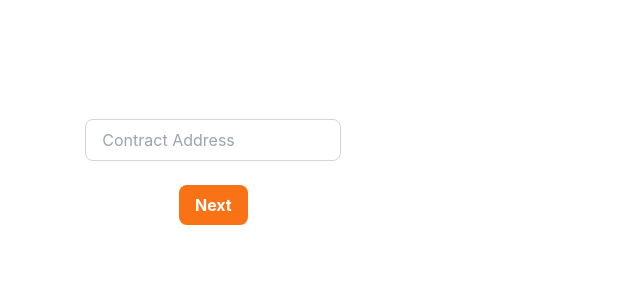
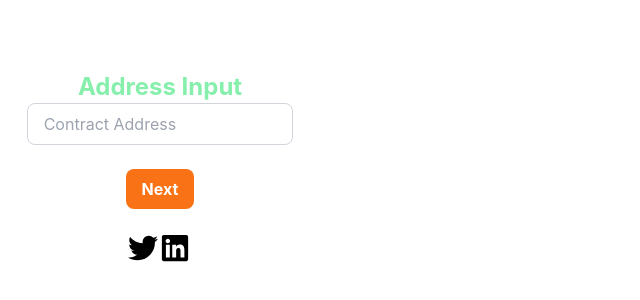
Before and after one commit to WYTANA/smart-contract-event-listener, a Next.js app: page / in a window 1280 px wide. Shown: the part 228-528 px from the top of the page, without its empty margins (0-640 px from the left). Built offline with nearby package versions, Linux system fonts and the light colour scheme.

Commit message:
Update styles and add socials

```diff
--- a/package.json
+++ b/package.json
@@ -13,7 +13,8 @@
     "init": "^0.1.2",
     "next": "12.3.1",
     "react": "18.2.0",
-    "react-dom": "18.2.0"
+    "react-dom": "18.2.0",
+    "react-icons": "^4.7.1"
   },
   "devDependencies": {
     "autoprefixer": "^10.4.12",
--- a/pages/api/getABI.js
+++ b/pages/api/getABI.js
@@ -16,6 +16,4 @@ export default function handler(req, res) {
     .finally(() => {
       res.end()
     })
-
-  // res.status(200).json({ name: "John Doe" })
 }
--- a/pages/index.js
+++ b/pages/index.js
@@ -1,4 +1,7 @@
 import { useState } from "react"
+import { FaTwitter, FaLinkedin } from "react-icons/fa"
+
+import "../styles/Home.module.css"
 
 const Index = () => {
   const [contractAddress, setContractAddress] = useState("")
@@ -8,7 +11,6 @@ const Index = () => {
 
   const submitContractAddress = (e) => {
     e.preventDefault()
-    console.log(contractAddress)
 
     fetch("/api/getABI", {
       method: "POST",
@@ -32,14 +34,17 @@ const Index = () => {
   const createListener = (e) => {
     e.preventDefault()
 
-    console.log(events[selectedEvent])
+    console.log("Events: ", events[selectedEvent])
   }
 
   return (
-    <div className="grid grid-cols-3">
-      <div className="flex flex-col items-center justify-center h-screen">
+    <div className="grid grid-cols-4">
+      <div className="flex flex-col items-center justify-center h-screen col-span-1">
+        <div className="font-bold text-2xl text-green-300">Address Input</div>
+        <span className="text-purple-300">{contractAddress}</span>
+
         <input
-          className="bg-white focus:outline-none focus:shadow-outline border border-gray-300 rounded-lg py-2 px-4 block w-3/5 appearance-none leading-normal"
+          className="bg-white focus:outline-none focus:shadow-outline border border-gray-300 rounded-lg py-2 px-4 block w-10/12 appearance-none leading-normal text-black"
           type="text"
           placeholder="Contract Address"
           onChange={(e) => setContractAddress(e.target.value)}
@@ -51,11 +56,30 @@ const Index = () => {
         >
           Next
         </button>
+        <br />
+        <div className="w-1/5 flex flex-row justify-between items-center text-3xl">
+          <a
+            href="https://twitter.com/tlorback"
+            target="_blank"
+            rel="noreferrer"
+            className="w-full h-10 text-3xl hover:text-purple-600"
+          >
+            <FaTwitter />
+          </a>
+          <a
+            href="https://www.linkedin.com/in/travislorback/"
+            target="_blank"
+            rel="noreferrer"
+            className="w-full h-10 text-3xl hover:text-green-600"
+          >
+            <FaLinkedin />
+          </a>
+        </div>
       </div>
-      <div className="grid m-10">
+      <div className="grid m-10 col-span-2">
         {events.length > 0 && (
-          <h1 className="font-bold text-2xl col-span-2 text-red-300">
-            Events Available
+          <h1 className="font-bold text-2xl col-span-2 text-red-300 flex justify-center items-center">
+            Mainnet Events Available
           </h1>
         )}
         {events.length > 0 &&
@@ -72,11 +96,11 @@ const Index = () => {
                   value={index}
                 />
                 <h3 className="font-bold text-white">{event.name}</h3>
-                <p className="text-orange-500">
+                <p className="text-orange-500 flex flex-col">
                   {event.inputs.map((input, index) => {
                     return (
                       <span key={index}>
-                        {input.name} - {input.type}
+                        {input.name} - {input.type},
                       </span>
                     )
                   })}
@@ -87,18 +111,20 @@ const Index = () => {
       </div>
       <div>
         {events.length > 0 && (
-          <div className="flex flex-col items-center justify-center h-screen">
+          <div className="flex flex-col items-center justify-center h-screen col-span-1">
             <div className="font-bold text-2xl text-green-300">
-              Event Action
+              Event Data Storage
             </div>
-            <p className="text-green-300">What to do when we hear an event?</p>
+            <p className="text-green-300">
+              Where do you want to store the data?
+            </p>
             <label
               className="block text-gray-700 text-sm font-bold mb-2"
               htmlFor="url"
             ></label>
             <input
               type="text"
-              className="bg-white focus:outline-none focus:shadow-outline border border-gray-300 rounded-lg py-2 px-4 block w-1/3 appearance-none leading-normal"
+              className="bg-white focus:outline-none focus:shadow-outline border border-gray-300 rounded-lg py-2 px-4 block w-10/12 appearance-none leading-normal"
               placeholder="URL"
               onChange={(e) => setURL(e.target.value)}
             />
--- a/styles/globals.css
+++ b/styles/globals.css
@@ -24,7 +24,7 @@ a {
     color-scheme: dark;
   }
   body {
-    color: black;
+    /* color: black; */
     background: black;
   }
 }
```
Also changed, not shown: 1 other file (tests, documents, lock files or other folders).
